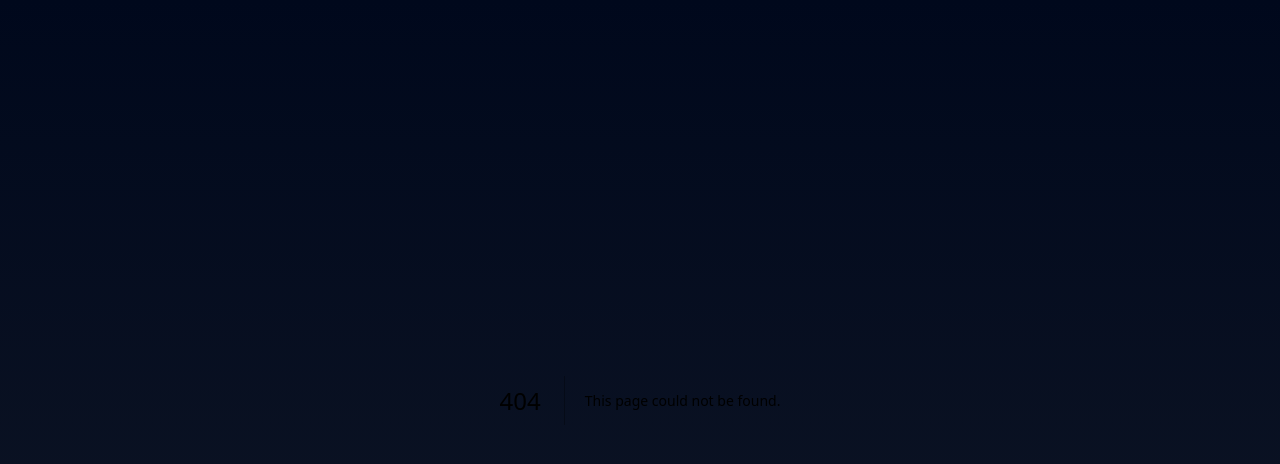
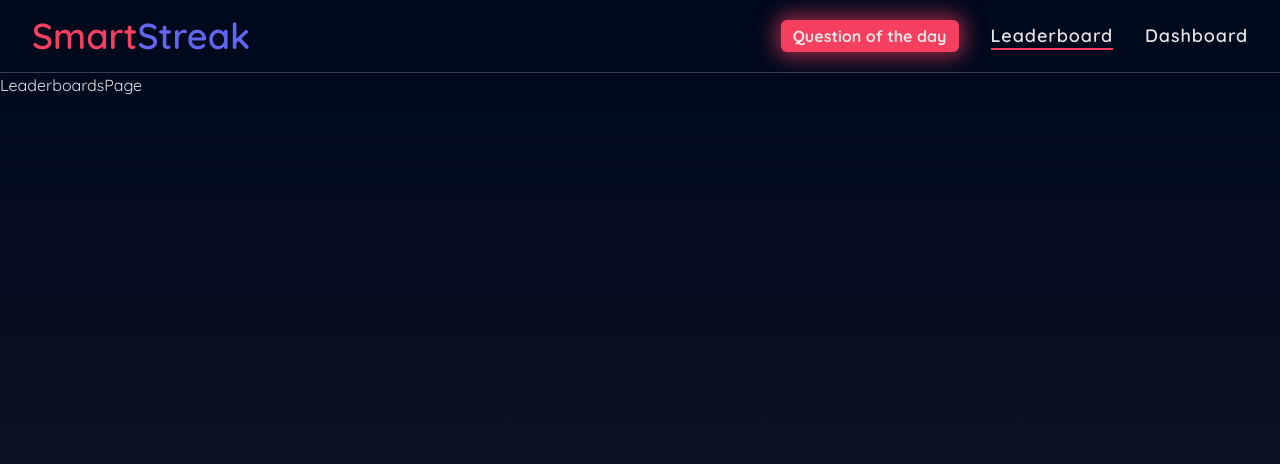
Before and after one commit to araf821/SmartStreak, a Next.js app: page /leaderboard in a window 1280 px wide. Before the commit this address had no page. Shown: the top 464 px of the page. Built offline with nearby package versions, Linux system fonts and the light colour scheme.

Commit message:
implemented nav links

```diff
--- /dev/null
+++ b/components/NavLink.tsx
@@ -0,0 +1,29 @@
+"use client";
+
+import { cn } from "@/lib/utils";
+import Link from "next/link";
+import { usePathname } from "next/navigation";
+import { FC } from "react";
+
+interface NavLinkProps {
+  href: string;
+  name: string;
+}
+
+const NavLink: FC<NavLinkProps> = ({ href, name }) => {
+  const pathname = usePathname();
+
+  return (
+    <Link
+      href={href}
+      className={cn("lg:text-lg font-semibold tracking-wider relative", {
+        "after:content-[''] after:w-full after:h-0.5 after:bg-rose-500 after:bottom-0 after:left-0 after:absolute":
+          pathname === href,
+      })}
+    >
+      {name}
+    </Link>
+  );
+};
+
+export default NavLink;
--- a/components/Navbar.tsx
+++ b/components/Navbar.tsx
@@ -1,6 +1,7 @@
 import { UserButton } from "@clerk/nextjs";
 import Link from "next/link";
 import { FC } from "react";
+import NavLink from "./NavLink";
 
 interface NavbarProps {}
 
@@ -9,22 +10,22 @@ const Navbar: FC<NavbarProps> = ({}) => {
     <div className="w-full py-4 px-4 md:px-8 border-b border-slate-700">
       <div className="flex justify-between mx-auto max-w-screen-xl">
         <Link href="/dashboard" className="cursor-pointer">
-          <span className="text-rose-500 text-3xl md:text-3xl font-semibold">
+          <span className="text-rose-500 text-3xl md:text-4xl font-semibold">
             Smart
           </span>
-          <span className="text-indigo-500 text-3xl md:text-3xl font-semibold">
+          <span className="text-indigo-500 text-3xl md:text-4xl font-semibold">
             Streak
           </span>
         </Link>
-        <div className="hidden md:flex items-center gap-8">
+        <div className="hidden md:flex items-center gap-4 lg:gap-8">
           <Link
             href="/question-of-the-day"
-            className="font-bold px-3 py-1 rounded-md shadow-[0_0_20px_5px] transition hover:shadow-rose-500 shadow-rose-500/60 bg-rose-500"
+            className="font-bold md:px-2 lg:px-3 py-1 rounded-md shadow-[0_0_20px_5px] transition hover:shadow-rose-500 shadow-rose-500/60 bg-rose-500"
           >
             Question of the day
           </Link>
-          <Link href="/leaderboards">Leaderboards</Link>
-          <Link href="/dashboard">Dashboard</Link>
+          <NavLink href="/leaderboard" name="Leaderboard" />
+          <NavLink href="/dashboard" name="Dashboard" />
           <UserButton afterSignOutUrl="/" />
         </div>
       </div>
```
Also changed, not shown: app/(mainRoutes)/leaderboard/page.tsx (renamed from app/(mainRoutes)/leaderboards/page.tsx), 1 other file (tests, documents, lock files or other folders).
